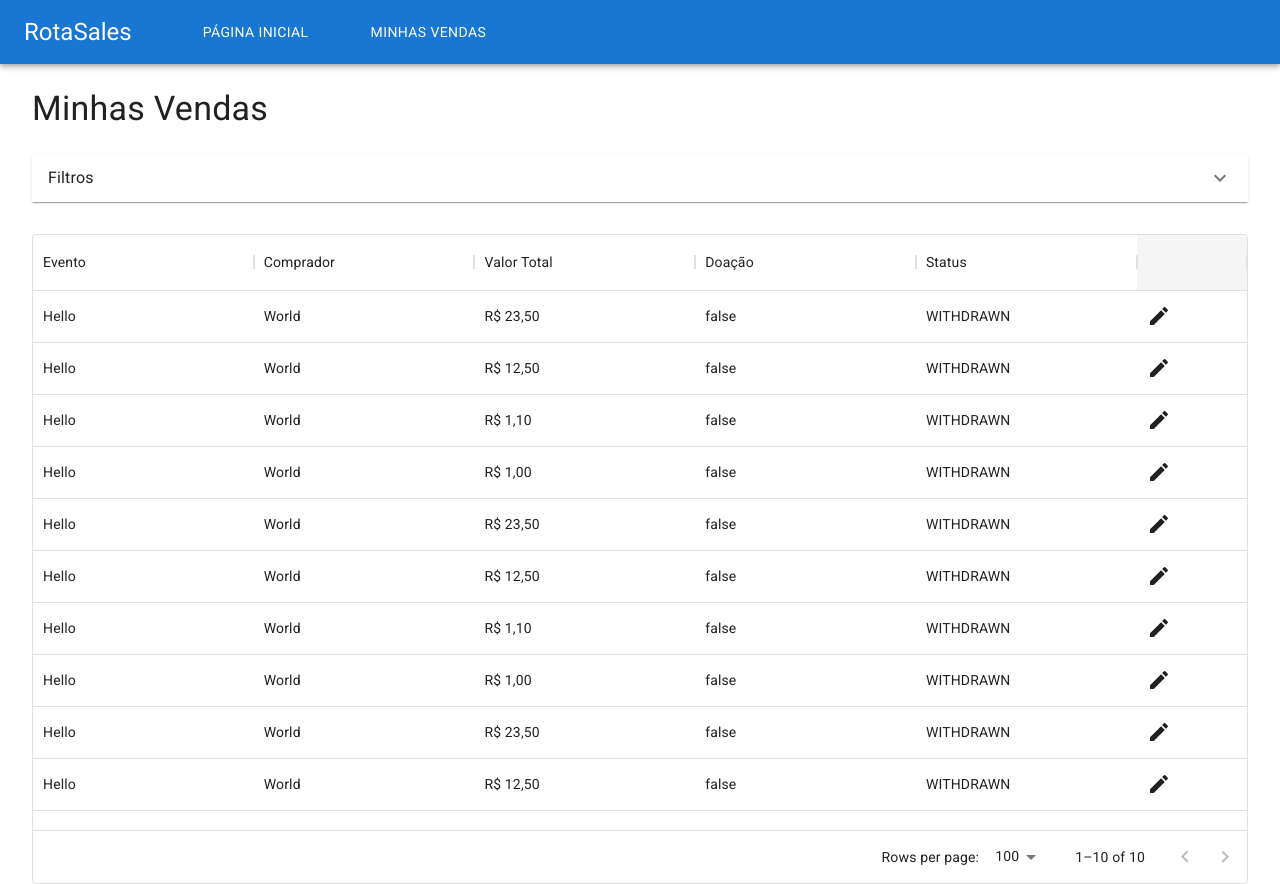
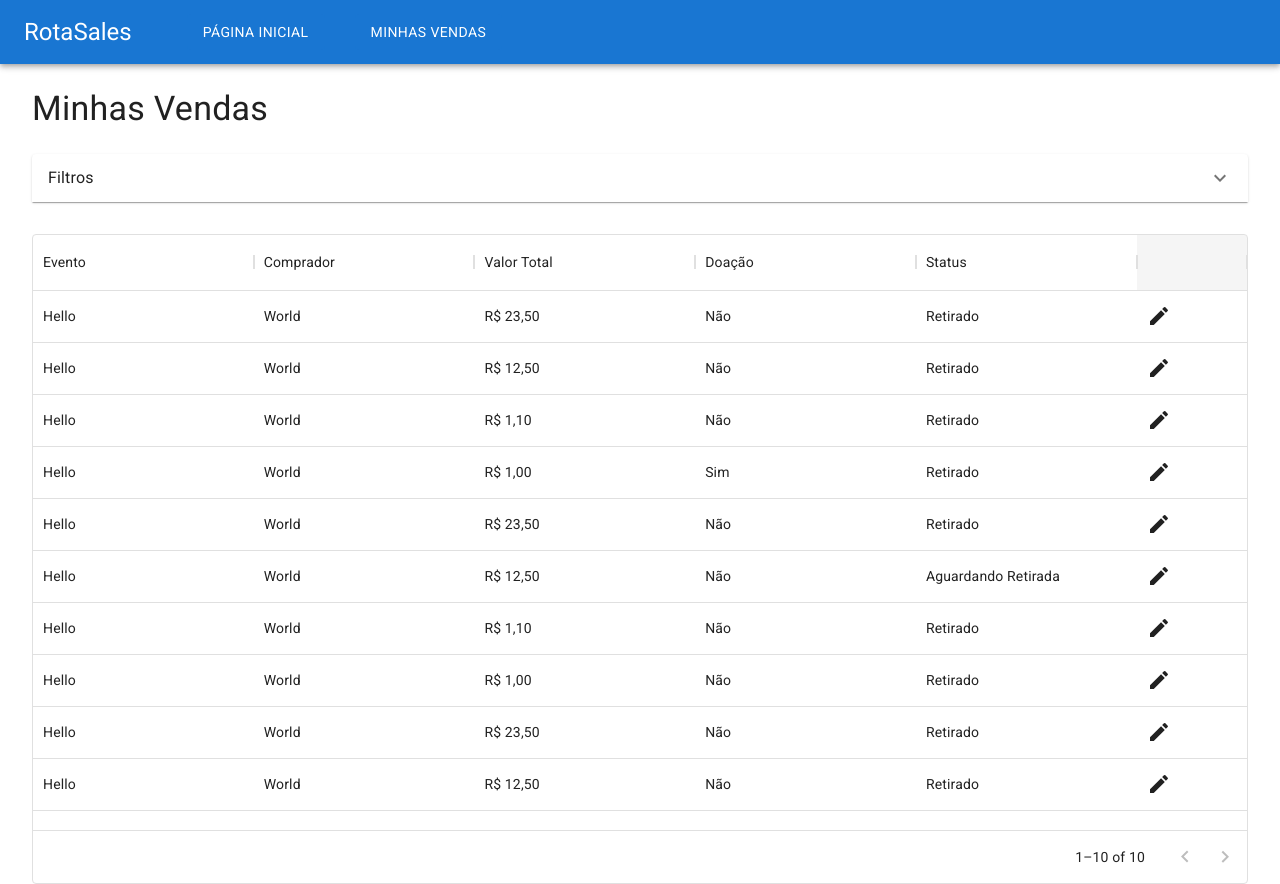
Before and after one commit to gabrielfelicidade/rotasales-front, a React (Create React App) app: page /sales in a window 1280 px wide. Built offline with nearby package versions, Linux system fonts and the light colour scheme.

Commit message:
changes in sales

```diff
--- a/src/components/sale/Sales.js
+++ b/src/components/sale/Sales.js
@@ -2,6 +2,11 @@ import { Typography } from "@mui/material";
 import { useState } from "react";
 import SalesFilter from "./SalesFilter";
 import SalesGrid from "./SalesGrid";
+
+export const SaleStatus = {
+    'AWAITING_WITHDRAWAL': 'Aguardando Retirada',
+    'WITHDRAWN': 'Retirado'
+};
 
 const Sales = () => {
     const buyer = useState('');
--- a/src/components/sale/SalesGrid.js
+++ b/src/components/sale/SalesGrid.js
@@ -2,6 +2,7 @@ import { Edit } from "@mui/icons-material";
 import { styled } from "@mui/system";
 import { DataGrid } from "@mui/x-data-grid";
 import NumberFormat from "react-number-format";
+import { SaleStatus } from "./Sales";
 
 const StyledDataGrid = styled(DataGrid)`
   &.MuiDataGrid-root .MuiDataGrid-columnHeader:focus,
@@ -25,9 +26,9 @@ const SalesGrid = () => {
         { id: 1, event: 'Hello', buyer: 'World', totalValue: 23.50, donation: false, status: 'WITHDRAWN' },
         { id: 2, event: 'Hello', buyer: 'World', totalValue: 12.50, donation: false, status: 'WITHDRAWN' },
         { id: 3, event: 'Hello', buyer: 'World', totalValue: 1.10, donation: false, status: 'WITHDRAWN' },
-        { id: 4, event: 'Hello', buyer: 'World', totalValue: 1, donation: false, status: 'WITHDRAWN' },
+        { id: 4, event: 'Hello', buyer: 'World', totalValue: 1, donation: true, status: 'WITHDRAWN' },
         { id: 5, event: 'Hello', buyer: 'World', totalValue: 23.50, donation: false, status: 'WITHDRAWN' },
-        { id: 6, event: 'Hello', buyer: 'World', totalValue: 12.50, donation: false, status: 'WITHDRAWN' },
+        { id: 6, event: 'Hello', buyer: 'World', totalValue: 12.50, donation: false, status: 'AWAITING_WITHDRAWAL' },
         { id: 7, event: 'Hello', buyer: 'World', totalValue: 1.10, donation: false, status: 'WITHDRAWN' },
         { id: 8, event: 'Hello', buyer: 'World', totalValue: 1, donation: false, status: 'WITHDRAWN' },
         { id: 9, event: 'Hello', buyer: 'World', totalValue: 23.50, donation: false, status: 'WITHDRAWN' },
@@ -47,8 +48,22 @@ const SalesGrid = () => {
                 );
             }
         },
-        { field: 'donation', flex: 1, headerName: 'Doação' },
-        { field: 'status', flex: 1, headerName: 'Status' },
+        {
+            field: 'donation',
+            flex: 1,
+            headerName: 'Doação',
+            renderCell: (params) => {
+                return params.value ? "Sim" : "Não";
+            }
+        },
+        {
+            field: 'status',
+            flex: 1,
+            headerName: 'Status',
+            renderCell: (params) => {
+                return SaleStatus[params.value];
+            }
+        },
         {
             field: '',
             headerName: '',
@@ -67,7 +82,7 @@ const SalesGrid = () => {
 
     return (
         <div style={{ height: 650, width: '100%', marginTop: '2rem' }}>
-            <StyledDataGrid disableSelectionOnClick={true} disableColumnSelector={true} rows={rows} columns={columns} />
+            <StyledDataGrid rowsPerPageOptions={[10]} disableSelectionOnClick={true} disableColumnSelector={true} rows={rows} columns={columns} />
         </div>
     );
 };
```
